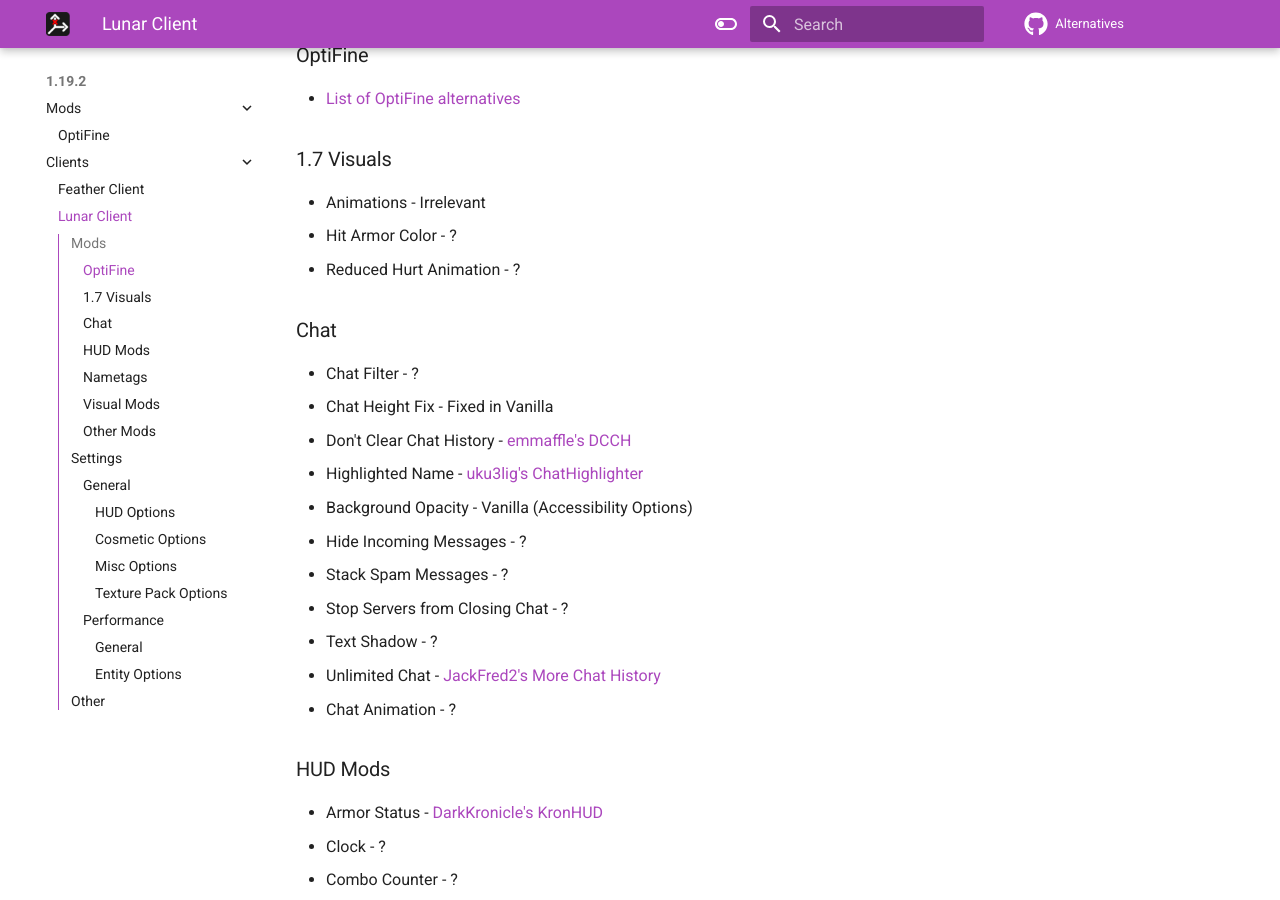
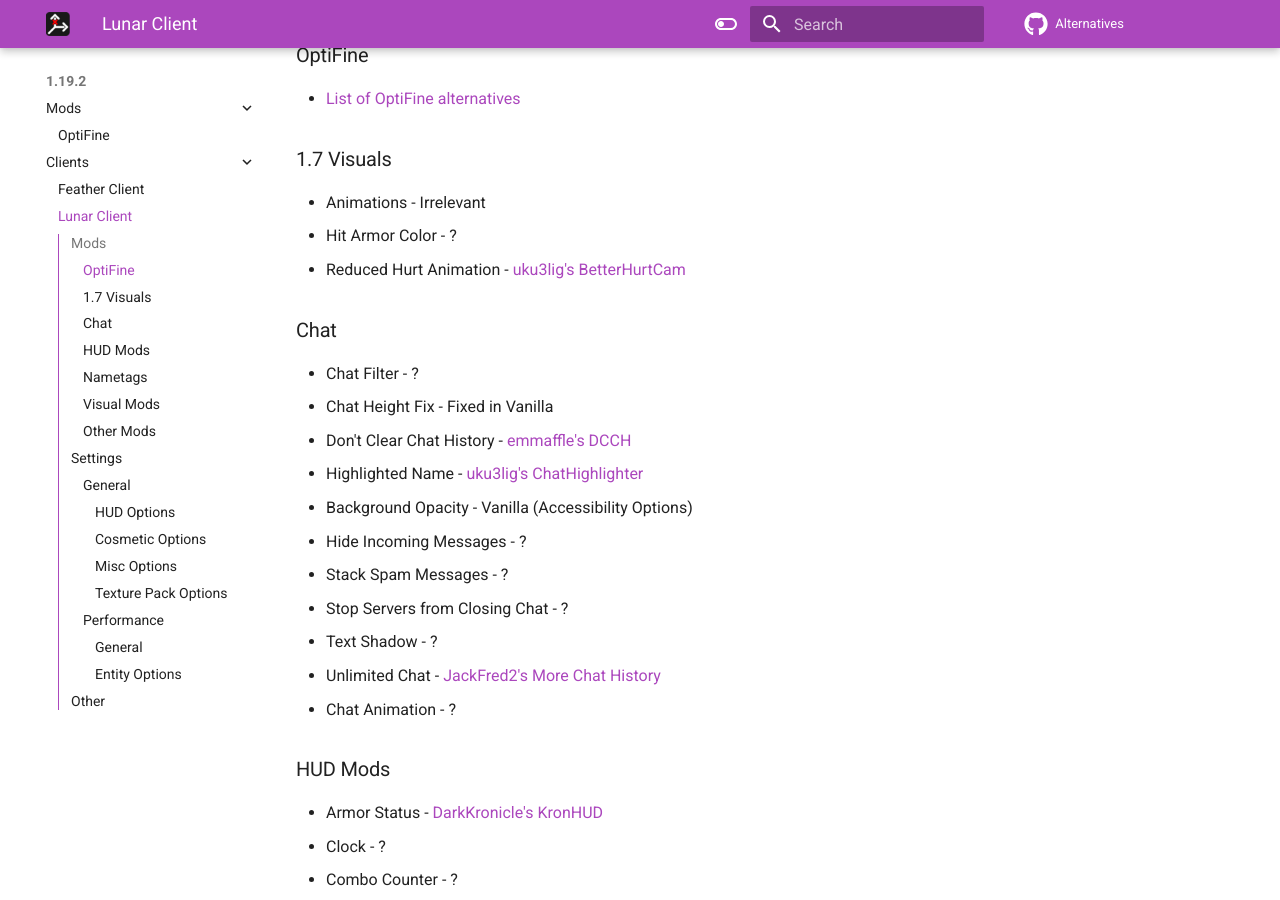
Before and after one commit to MicrocontrollersDev/Alternatives, an MkDocs documentation site: the page built from docs/latest/lunar_client.md, in a window 1280 px wide and 900 px high, scrolled down 304 px. Built offline with MkDocs 1.6.1 and Material for MkDocs 9.7.7, drawn with Linux system fonts in a browser that asks for light colours; comment, search, counter and statistics services are not loaded.

Commit message:
betterhurtcam 1.19

```diff
--- a/docs/latest/lunar_client.md
+++ b/docs/latest/lunar_client.md
@@ -12,7 +12,7 @@
 
 * Animations - Irrelevant
 * Hit Armor Color - ?
-* Reduced Hurt Animation - ?
+* Reduced Hurt Animation - [uku3lig's BetterHurtCam](https://modrinth.com/mod/betterhurtcam)
 
 ### Chat
 
```
